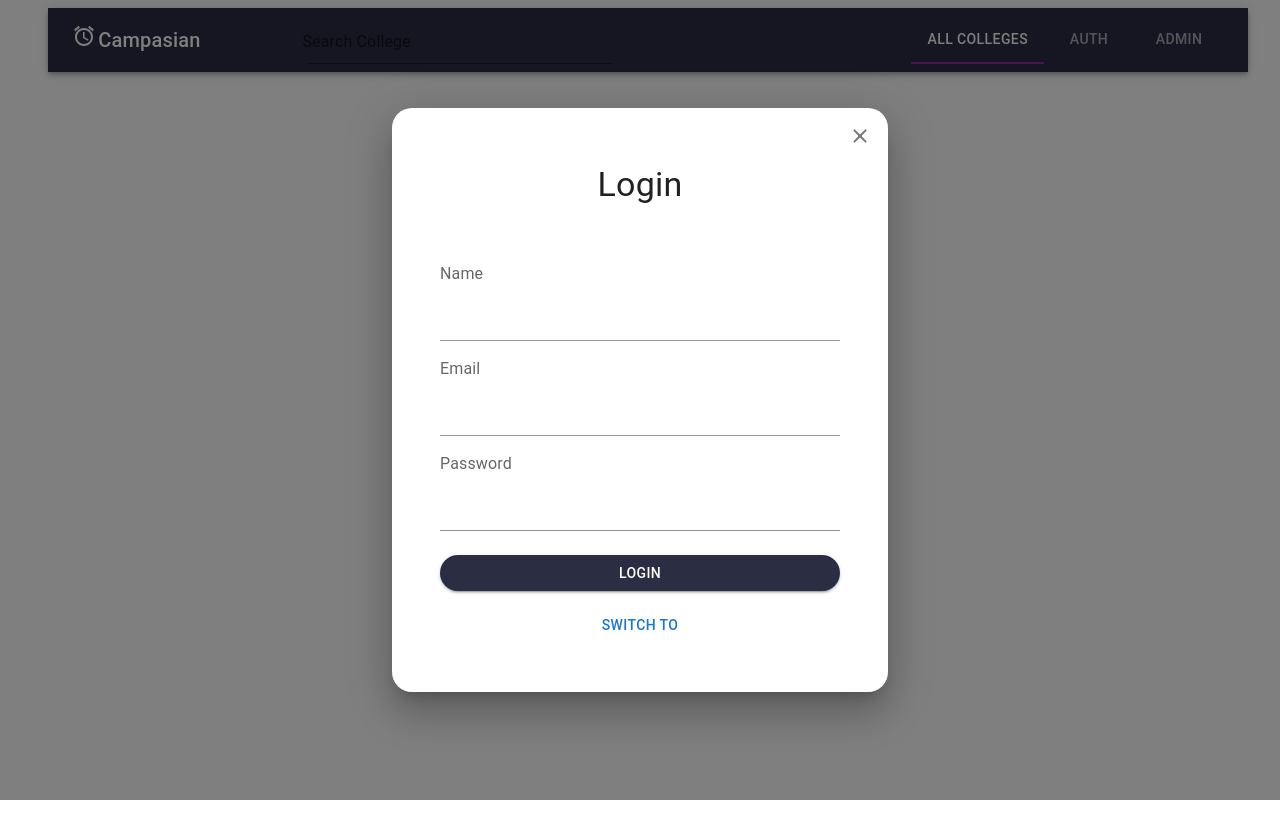
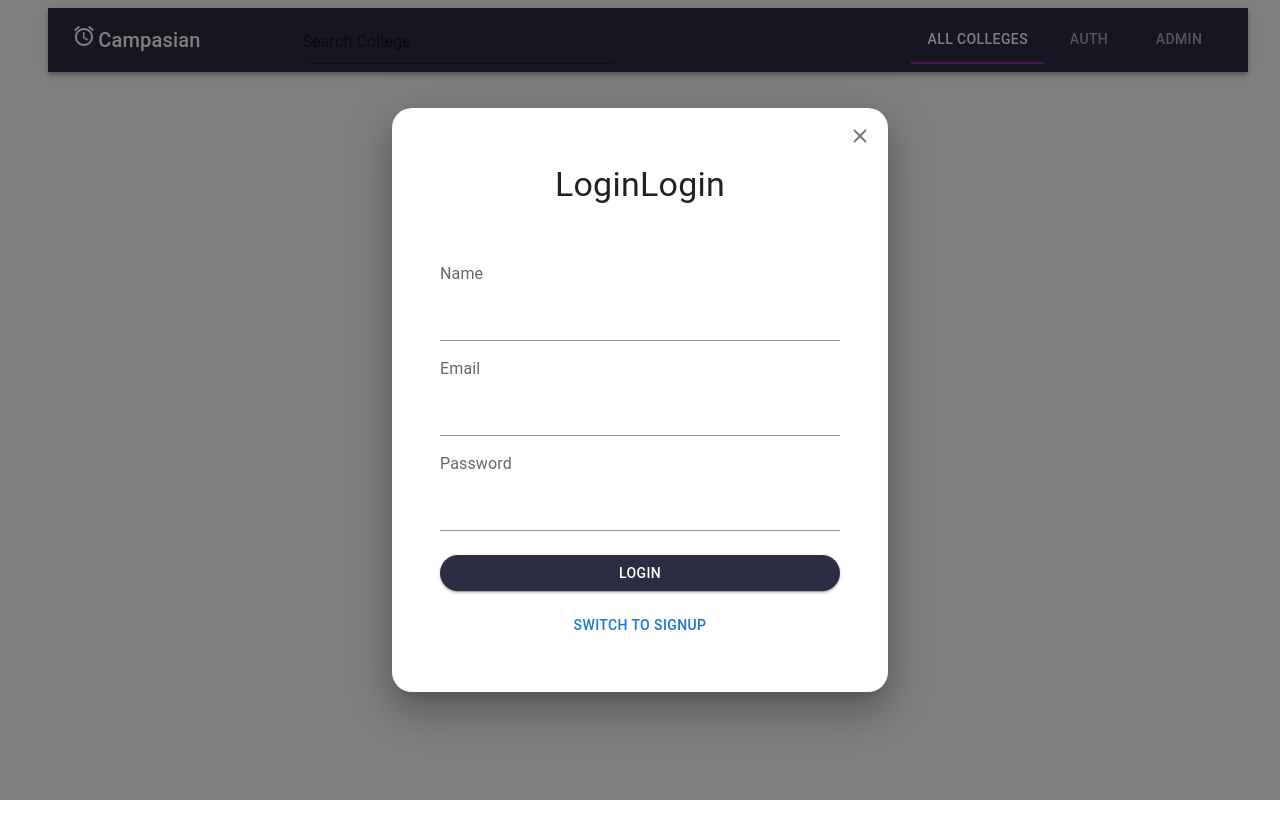
Before and after one commit to kabirshuvo/Campasian-FrontEnd, a React (Vite) app in the folder frontend-college-booking-app/: page /auth in a window 1280 px wide. Built offline with nearby package versions, Linux system fonts and the light colour scheme; no server answers.

Commit message:
Switch to log in or signUp button and logic added

```diff
--- a/frontend-college-booking-app/src/components/Header/Auth/AuthForm.jsx
+++ b/frontend-college-booking-app/src/components/Header/Auth/AuthForm.jsx
@@ -9,6 +9,7 @@ const AuthForm = () => {
         email: "",
         password: "",
       });
+      const [isSignup, setIsSignup] = useState(false);
   return (
     <Dialog PaperProps={{ style: { borderRadius: 20 } }} open={true}>
       <Box sx={{ ml: "auto", padding: 1 }}>
@@ -17,7 +18,7 @@ const AuthForm = () => {
         </IconButton>
       </Box>
       <Typography variant="h4" textAlign={"center"}>
-        {/* {isSignup ? "Signup" : "Login"} */}
+        {isSignup ? "Signup" : "Login"}
         Login
       </Typography>
       <form
@@ -32,9 +33,9 @@ const AuthForm = () => {
           margin="auto"
           alignContent={"center"}
         >
-          {/* {!isAdmin && isSignup && ( */}
+          {!isSignup && (
             <>
-              {" "}
+
               <FormLabel sx={labelStyle}>Name</FormLabel>
               <TextField
                 value={inputs.name}
@@ -45,7 +46,7 @@ const AuthForm = () => {
                 name="name"
               />
             </>
-          {/* )} */}
+          )}
           <FormLabel sx={labelStyle}>Email</FormLabel>
           <TextField
             value={inputs.email}
@@ -75,12 +76,11 @@ const AuthForm = () => {
           </Button>
           {/* {!isAdmin && ( */}
             <Button
-            //   onClick={() => setIsSignup(!isSignup)}
+              onClick={() => setIsSignup(!isSignup)}
               sx={{ mt: 2, borderRadius: 10 }}
               fullWidth
             >
-              Switch To
-              {/* {isSignup ? "Login" : "Signup"} */}
+              Switch To {isSignup ? "Login" : "Signup"}
             </Button>
           {/* )} */}
         </Box>
```
